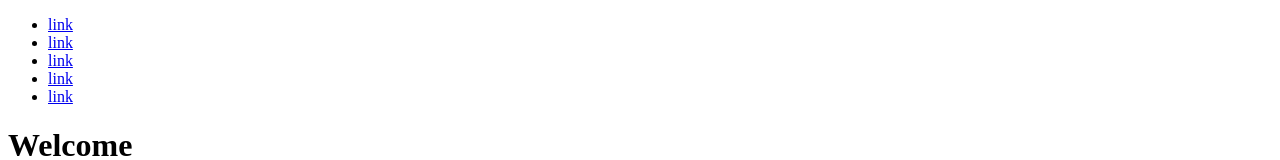
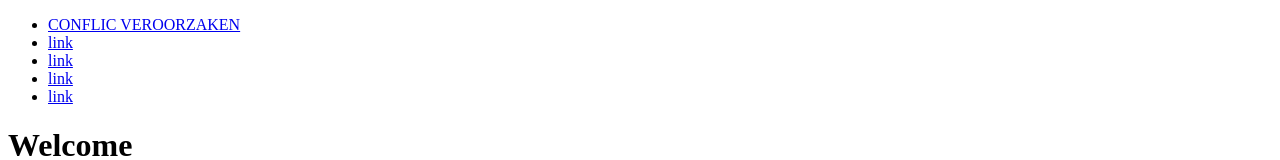
Before and after one commit to kelvin-vd-gaag/github-test, a plain HTML site: page index.html in a window 1280 px wide. Shown: the top 160 px of the page. Drawn offline with Linux system fonts and the light colour scheme.

Commit message:
Update index.html

```diff
--- a/index.html
+++ b/index.html
@@ -7,7 +7,7 @@
 <body>
 <nav>
     <ul>
-        <li><a href="#">link</a></li>
+        <li><a href="#">CONFLIC VEROORZAKEN</a></li>
         <li><a href="#">link</a></li>
         <li><a href="#">link</a></li>
         <li><a href="#">link</a></li>
```
